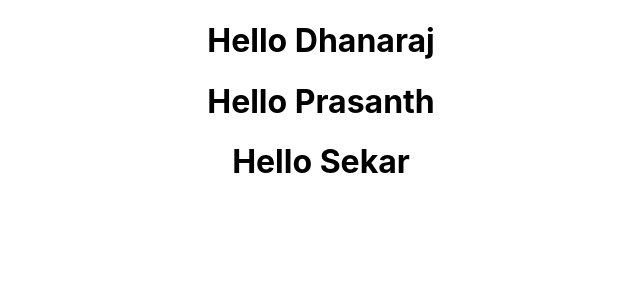
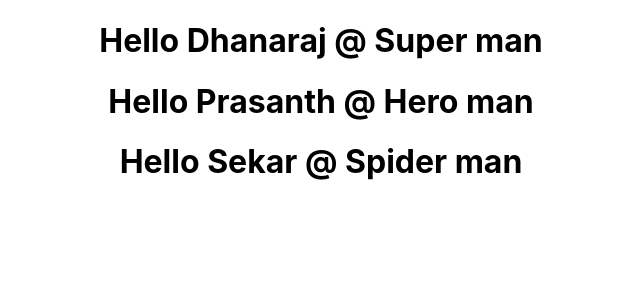
Before and after one commit to dhanarajccs/react-crash-course, a React (Create React App) app: page / in a window 1280 px wide. Shown: the top 300 px of the page, without its empty margins (319-959 px from the left). Built offline with nearby package versions, Linux system fonts and the light colour scheme.

Commit message:
Props with another Props

```diff
--- a/src/App.js
+++ b/src/App.js
@@ -1,22 +1,12 @@
 import './App.css';
-
-// import Greet from './components/Greet';          // Functional Component
-// import Greet from './components/Greet';          // Functional Component - (Arrow Function)
-// import MyComponent from './components/Greet';    // Default Export - allows us with any name
-// import { Greet } from './components/Greet';      // (Arrow Function) - Named Export - allows us with exact name
-
-
 import { Greet } from './components/Greet';         //  Props
 
 function App() {
   return (
     <div className="App">
-      {/* <Greet /> */}
-      {/* <MyComponent /> */}
-
-     <Greet name="Dhanaraj" />
-     <Greet name="Prasanth" />
-     <Greet name="Sekar" />
+      <Greet name="Dhanaraj" heroName="Super man" />
+      <Greet name="Prasanth" heroName="Hero man" />
+      <Greet name="Sekar" heroName="Spider man" />
     </div>
   );
 }
--- a/src/components/Greet.js
+++ b/src/components/Greet.js
@@ -39,6 +39,13 @@ export const Greet = () => (
 export const Greet = () => <h1>Hello Dhanaraj !</h1>
 */
 
+/*
 export const Greet = (props) => {
     return <h1>Hello {props.name}</h1>;
 }
+*/
+
+
+export const Greet = (props) => {
+    return <h1>Hello {props.name} @ {props.heroName}</h1>;
+}
```
